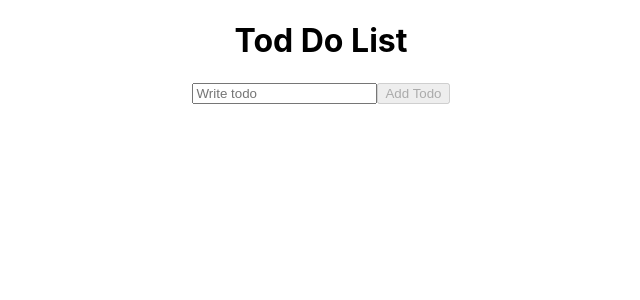
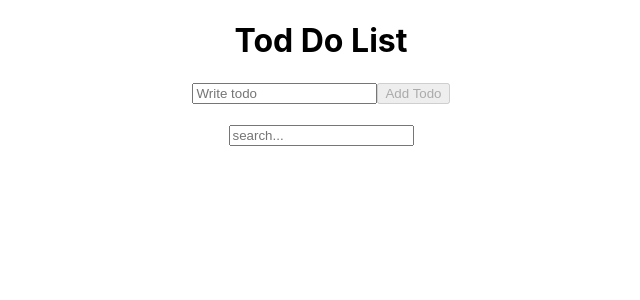
Before and after one commit to DavIdHabeTyan/ToDo_List_Hook, a React (Create React App) app: page / in a window 1280 px wide. Shown: the top 300 px of the page, without its empty margins (319-959 px from the left). Built offline with nearby package versions, Linux system fonts and the light colour scheme.

Commit message:
added search bar

```diff
--- /dev/null
+++ b/src/components/todo/button.js
@@ -0,0 +1,18 @@
+import React from 'react';
+
+export function SearchInput ({handleSearchList}) {
+
+
+    return (
+        <div>
+            <form action="">
+            <input
+
+                placeholder={"search..."}
+                type="text"
+                onChange={(e)=>handleSearchList(e)}
+            />
+            </form>
+        </div>
+    );
+}
--- a/src/components/todoList/index.js
+++ b/src/components/todoList/index.js
@@ -1,10 +1,13 @@
 import React, {useState} from 'react';
 import Todo from "../todo";
+
+import {SearchInput} from "./../todo/button.js"
 
 
 const TodoList = () => {
     const [inputValue, setInputValue] = useState("");
     const [todos, setTodos] = useState([]);
+    const [inputSearchValue, setInputSearchValue] = useState("")
 
     const formatTodo = {
         title: inputValue,
@@ -12,10 +15,16 @@ const TodoList = () => {
         complete: false,
     }
 
-
     function handleInputValue(e) {
         e.preventDefault()
         setInputValue(e.target.value)
+    }
+
+    function handleSearchList(e) {
+        setInputSearchValue(e.target.value)
+        if (inputSearchValue.length >= 2) {
+            setTodos(prev => prev.filter(elem => elem.title.include(inputSearchValue)))
+        }
     }
 
     function handleAddTodoButton() {
@@ -23,16 +32,17 @@ const TodoList = () => {
         setInputValue("")
     }
 
-   function handleDeleteTodo (id) {
-      setTodos(prev => prev.filter(elem=> elem.id !== id))
+    function handleDeleteTodo(id) {
+        setTodos(prev => prev.filter(elem => elem.id !== id))
     }
-
 
     return (
         <div>
-         <div className="header" onSubmit={handleInputValue}>
+            <div className="header">
                 <h1>Tod Do List</h1>
-            <form action="">
+                <form action=""
+                      onSubmit={handleInputValue}
+                >
                     <input
                         value={inputValue}
                         type="text"
@@ -41,15 +51,27 @@ const TodoList = () => {
                     />
                     <button disabled={!inputValue} onClick={handleAddTodoButton}>Add Todo</button>
                 </form>
+                <br/>
+
+                <SearchInput handleSearchList={handleSearchList}/>
+
             </div>
             <div className="main">
-            {todos.map(elem => <Todo
+
+                {  todos.filter(elem => elem.title.includes(inputSearchValue))
+                    .map(elem => <Todo
                         key={elem.id}
                         deleteTodo={handleDeleteTodo}
                         {...elem}
-            />)}
+                    /> )
+
+                }
+                {/*{todos.map(elem => <Todo*/}
+                {/*    key={elem.id}*/}
+                {/*    deleteTodo={handleDeleteTodo}*/}
+                {/*    {...elem}*/}
+                {/*/>)}*/}
             </div>
-
         </div>
     );
 };
```
Also changed, not shown: src/components/todo/index.js (+3 -8 lines). Lines whose indentation alone changed are shown as unchanged.
